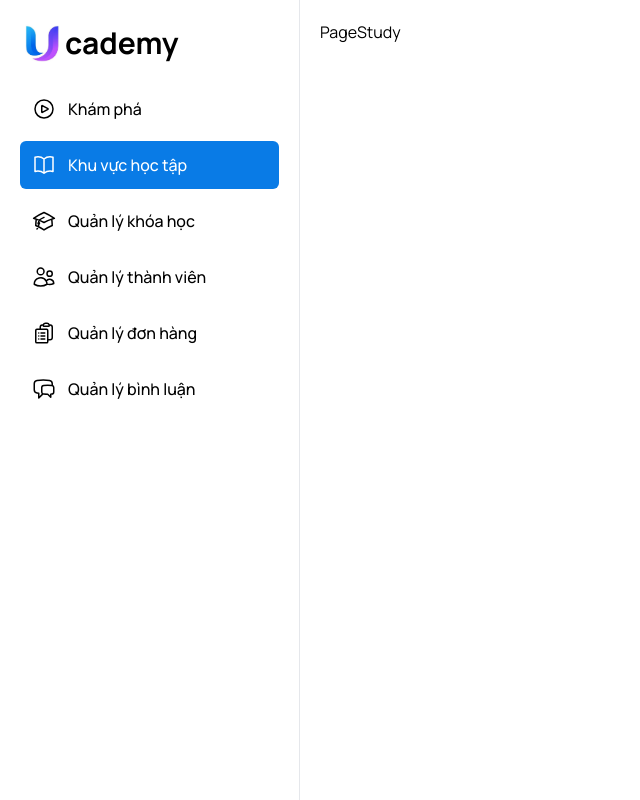
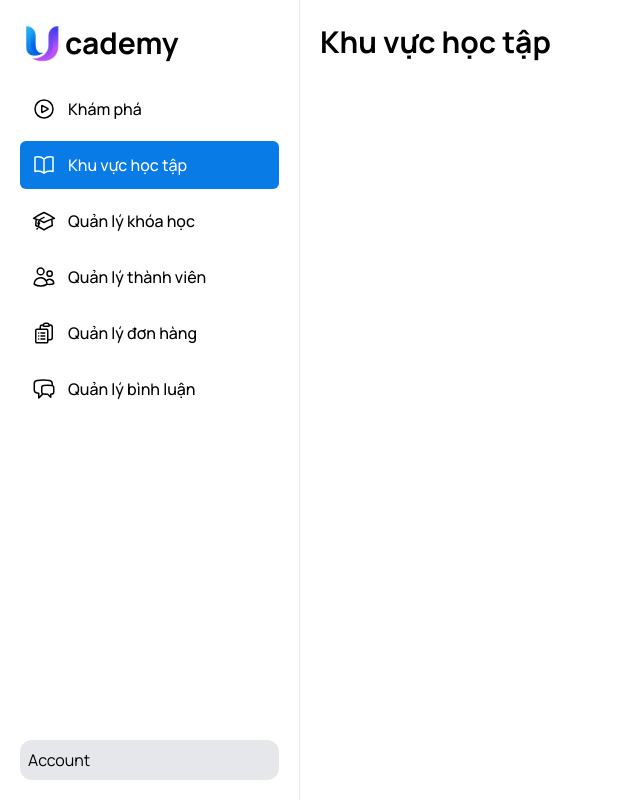
Before and after one commit to kietgudy/ucademy-app, a Next.js app: page /study in a window 1280 px wide. Shown: the whole page, without its empty margins (0-640 px from the left). Built offline with nearby package versions, Linux system fonts and the light colour scheme.

Commit message:
shadcn themes

```diff
--- /dev/null
+++ b/src/app/(dashboard)/manage/layout.tsx
@@ -0,0 +1,10 @@
+import { auth } from "@clerk/nextjs/server";
+import { redirect } from "next/navigation";
+
+const AdminLayout = ({ children }: { children: React.ReactNode }) => {
+  const { userId } = auth();
+  if (!userId) return redirect("/sign-in");
+  return <div>{children}</div>;
+};
+
+export default AdminLayout;
--- a/src/app/(dashboard)/study/page.tsx
+++ b/src/app/(dashboard)/study/page.tsx
@@ -1,9 +1,10 @@
+import Heading from "@/components/heading/Heading";
 
 const PageStudy = () => {
     return (
-        <div>
-            PageStudy
-        </div>
+        <>
+            <Heading>Khu vực học tập</Heading>
+        </>
     );
 };
 
--- a/src/app/globals.css
+++ b/src/app/globals.css
@@ -1,7 +1,6 @@
 @tailwind base;
 @tailwind components;
 @tailwind utilities;
-
 
 @layer components {
   .icon-animate {
--- a/src/app/layout.tsx
+++ b/src/app/layout.tsx
@@ -18,9 +18,10 @@ export default function RootLayout({
   return (
     <ClerkProvider>
       <html lang="en">
-        <body className={manrope.className}>
-          {children}
-        </body>
+        <head>
+          <link rel="icon" href="/favicon.ico" sizes="any" />
+        </head>
+        <body className={manrope.className}>{children}</body>
       </html>
     </ClerkProvider>
   );
--- a/src/components/layouts/Sidebar.tsx
+++ b/src/components/layouts/Sidebar.tsx
@@ -2,10 +2,11 @@ import { menuItems } from "@/constants";
 import Image from "next/image";
 import ActiveLink from "../common/ActiveLink";
 import { IMenuItem } from "@/types";
+import { UserButton } from "@clerk/nextjs";
 
 const Sidebar = () => {
   return (
-    <div className="p-5 border-r border-r-gray-200">
+    <div className="p-5 border-r border-r-gray-200 flex flex-col">
       <a href="/" className="font-bold text-3xl mb-5 flex items-center">
         <Image src="/logo.jpg" alt="Ucademy Logo" width={45} height={45} />
         cademy
@@ -20,6 +21,10 @@ const Sidebar = () => {
           ></MenuItem>
         ))}
       </ul>
+      <div className="mt-auto flex items-center gap-2 p-2 bg-gray-200 rounded-xl">
+          <UserButton />
+        Account
+      </div>
     </div>
   );
 };
--- /dev/null
+++ b/src/lib/utils.ts
@@ -0,0 +1,6 @@
+import { type ClassValue, clsx } from "clsx"
+import { twMerge } from "tailwind-merge"
+
+export function cn(...inputs: ClassValue[]) {
+  return twMerge(clsx(inputs))
+}
--- a/tailwind.config.ts
+++ b/tailwind.config.ts
@@ -1,12 +1,22 @@
-import type { Config } from "tailwindcss";
+import type { Config } from "tailwindcss"
 
-const config: Config = {
+const config = {
+  darkMode: ["class"],
   content: [
-    "./src/pages/**/*.{js,ts,jsx,tsx,mdx}",
-    "./src/components/**/*.{js,ts,jsx,tsx,mdx}",
-    "./src/app/**/*.{js,ts,jsx,tsx,mdx}",
+    './pages/**/*.{ts,tsx}',
+    './components/**/*.{ts,tsx}',
+    './app/**/*.{ts,tsx}',
+    './src/**/*.{ts,tsx}',
   ],
+  prefix: "",
   theme: {
+    container: {
+      center: true,
+      padding: "2rem",
+      screens: {
+        "2xl": "1400px",
+      },
+    },
     extend: {
       colors: {
         primary: "#097be6",
@@ -14,8 +24,23 @@ const config: Config = {
       fontFamily: {
         primary: ["var(--font-manrope)"],
       },
+      keyframes: {
+        "accordion-down": {
+          from: { height: "0" },
+          to: { height: "var(--radix-accordion-content-height)" },
+        },
+        "accordion-up": {
+          from: { height: "var(--radix-accordion-content-height)" },
+          to: { height: "0" },
+        },
+      },
+      animation: {
+        "accordion-down": "accordion-down 0.2s ease-out",
+        "accordion-up": "accordion-up 0.2s ease-out",
+      },
     },
   },
-  plugins: [],
-};
-export default config;
+  plugins: [require("tailwindcss-animate")],
+} satisfies Config
+
+export default config
```
Also changed, not shown: package.json (+7 -1 lines), components.json (added), 1 other file (tests, documents, lock files or other folders).
